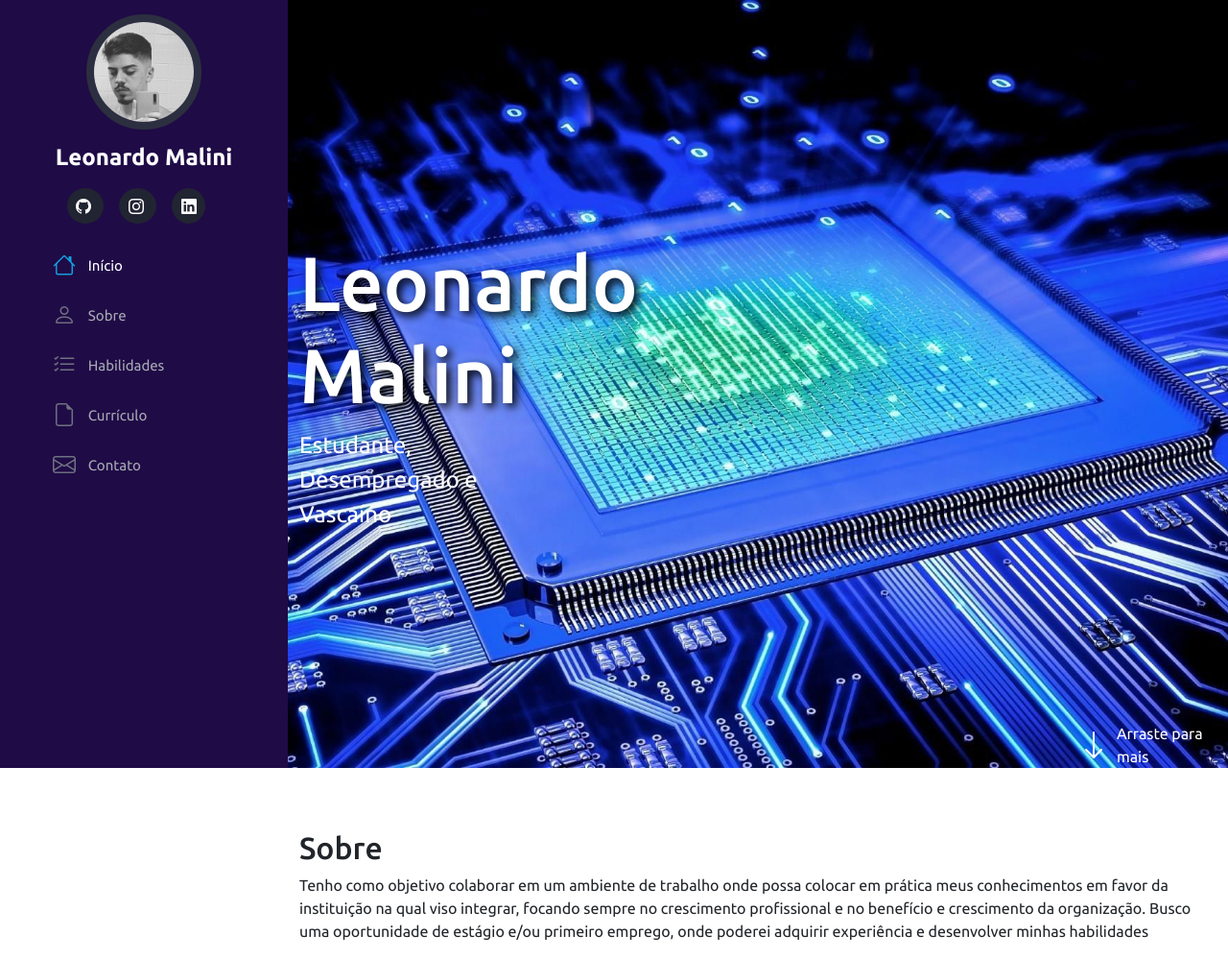
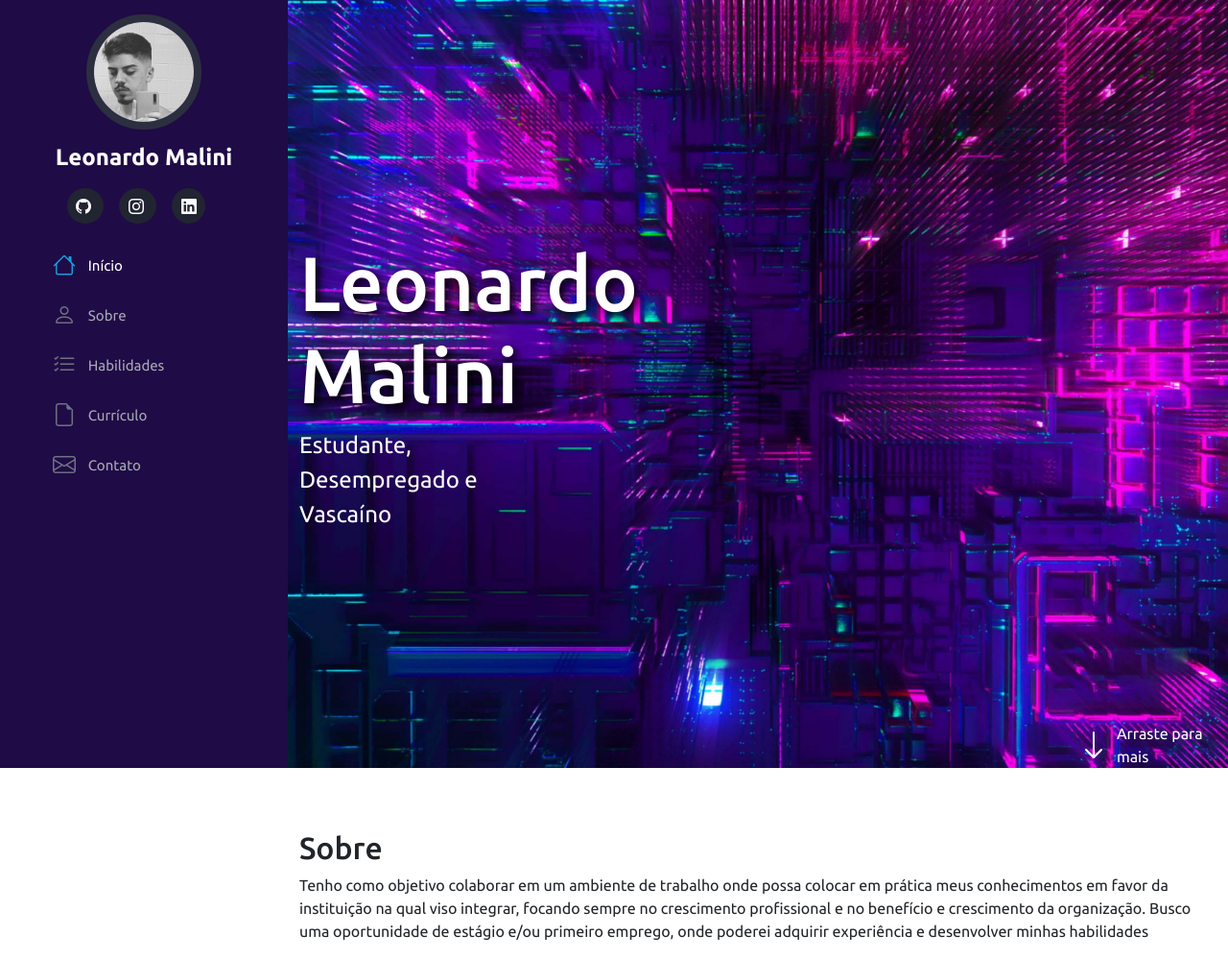
Before and after one commit to leomalini/Portfolio-Flask, a Flask app: page / in a window 1280 px wide. Shown: the top 999 px of the page at 96% size. Run offline with Flask 2, Linux system fonts and the light colour scheme; some libraries are stand-ins or nearby versions.

Commit message:
background change

```diff
--- a/static/style.css
+++ b/static/style.css
@@ -92,7 +92,7 @@ body {
 }
 
 section#inicio {
-  background-image: url("../static/img/background.jpg");
+  background-image: url("../static/img/background3.jpg");
   background-repeat: no-repeat;
   background-size: cover;
   background-attachment: fixed;
```
Also changed, not shown: static/img/background3.jpg (added).
